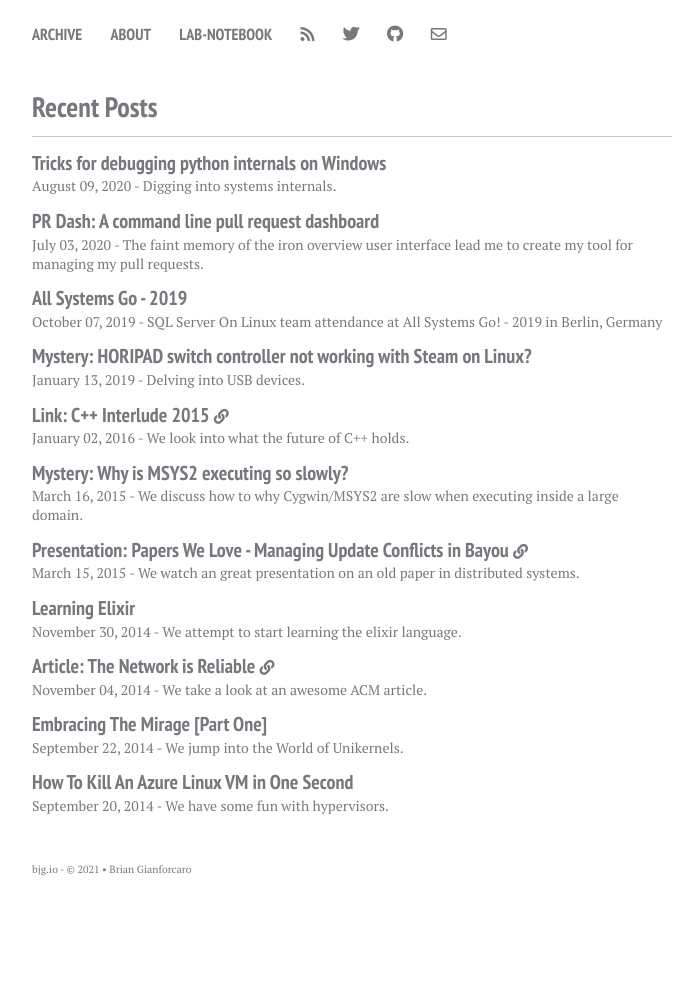
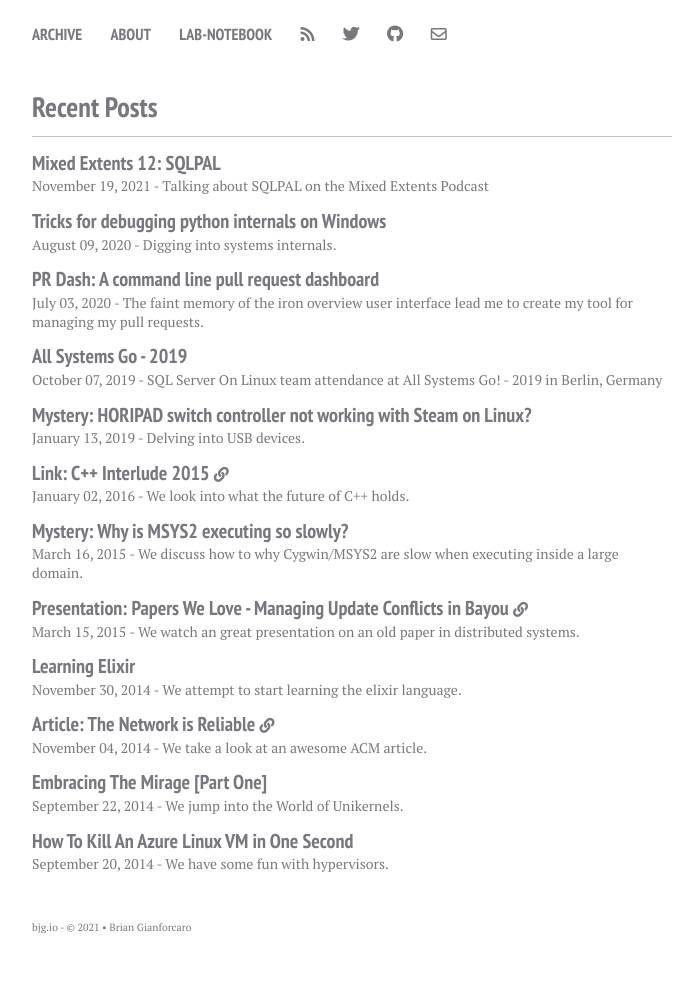
Before and after one commit to bgianfo/bgianfo.github.io, a Jekyll site: the page built from index.md, in a window 1280 px wide. Shown: the whole page, without its empty margins (288-982 px from the left). Built offline with Jekyll 4.4.1, drawn with Linux system fonts in a browser that asks for light colours; nearby versions of some CDN libraries; before the commit the page ends 924 px from its top, so only the background shows below that.

Commit message:
Post: Mixed Extents 12 - SQLPAL
Add a post mentioning my appearance on Mixed Extents.

```diff
--- a/_posts/2019-10-07-all-systems-go-2019.md
+++ b/_posts/2019-10-07-all-systems-go-2019.md
@@ -2,7 +2,7 @@
 layout: post
 title: "All Systems Go - 2019"
 excerpt: "SQL Server On Linux team attendance at All Systems Go! - 2019 in Berlin, Germany"
-tags: ["Linux", "all systems go", "conferences"]
+tags: ["Linux", "all systems go", "conferences", "SQLPAL"]
 category: conferences
 comments: true
 ---
--- /dev/null
+++ b/_posts/2021-11-19-mixed-extents.md
@@ -0,0 +1,17 @@
+---
+layout: post
+title: "Mixed Extents 12: SQLPAL"
+excerpt: "Talking about SQLPAL on the Mixed Extents Podcast"
+tags: ["Linux", "SQLPAL", "podcast"]
+category: podcast
+comments: false
+---
+
+Back in September of 2021 I was invited to talk about SQLPAL on the SQL Server
+podcast [Mixed Extents](https://eightkb.online/mixedextents/). The Mixed Extents
+folks were a lot of fun to chat with. It's always awesome getting to talk to a
+group of passionate and informed power users of SQL Server On Linux!
+
+### The Episode On YouTube:
+
+<iframe width="560" height="315" src="https://www.youtube-nocookie.com/embed/NFTB1EIcR4s" frameborder="0" allow="accelerometer; autoplay; encrypted-media; gyroscope; picture-in-picture" allowfullscreen></iframe>
```
